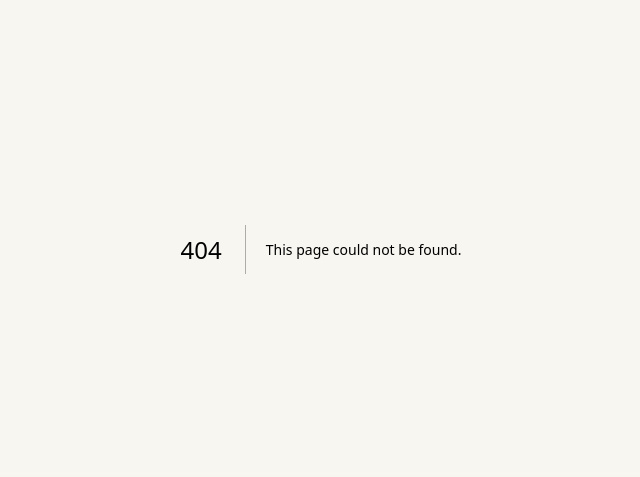
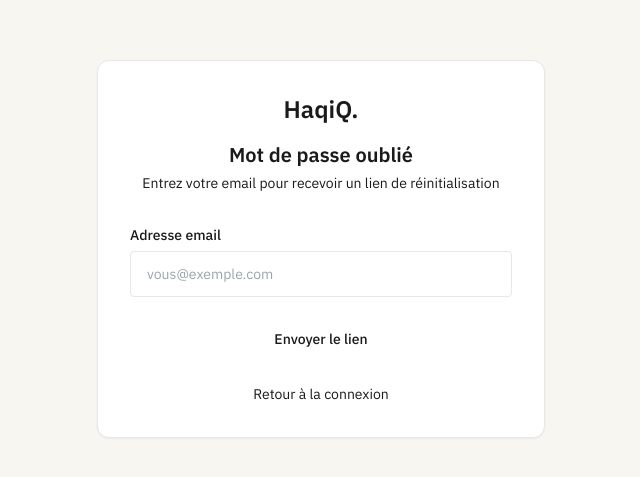
Before and after one commit to YoussefBENNANI7/haqiq-app, a Next.js app: page /reset-password in a window 1280 px wide. Before the commit this address had no page. Shown: the part 151-628 px from the top of the page, without its empty margins (319-959 px from the left). Built offline with nearby package versions, Linux system fonts and the light colour scheme; a web font is replaced by a local one.

Commit message:
feat: add password reset flow

```diff
--- a/app/login/page.tsx
+++ b/app/login/page.tsx
@@ -1,22 +1,7 @@
-import { redirect } from 'next/navigation'
-import Navbar from '@/components/Navbar'
 import AuthForm from '@/components/AuthForm'
-import LegalDisclaimer from '@/components/LegalDisclaimer'
-import { createServerSupabaseClient } from '@/lib/supabase-server'
 
 export const metadata = { title: 'Connexion — HaqiQ' }
 
-export default async function LoginPage() {
-  const supabase = createServerSupabaseClient()
-  const { data: { user } } = await supabase.auth.getUser()
-  if (user) redirect('/chat')
-  return (
-    <div className="flex flex-col min-h-screen">
-      <Navbar />
-      <main className="flex-1 flex items-center justify-center px-6 py-16">
-        <div className="w-full"><AuthForm mode="login" /></div>
-      </main>
-      <LegalDisclaimer />
-    </div>
-  )
+export default function LoginPage() {
+  return <AuthForm mode="login" />
 }
--- /dev/null
+++ b/app/reset-password/page.tsx
@@ -0,0 +1,83 @@
+'use client'
+
+import { useState, FormEvent } from 'react'
+import Link from 'next/link'
+import { createClient } from '@/lib/supabase'
+
+export default function ResetPasswordPage() {
+  const [email, setEmail] = useState('')
+  const [loading, setLoading] = useState(false)
+  const [sent, setSent] = useState(false)
+  const [error, setError] = useState('')
+
+  async function handleSubmit(e: FormEvent) {
+    e.preventDefault()
+    setLoading(true)
+    setError('')
+
+    const supabase = createClient()
+    const { error } = await supabase.auth.resetPasswordForEmail(email, {
+      redirectTo: `${window.location.origin}/update-password`,
+    })
+
+    if (error) {
+      setError('Erreur lors de l\'envoi. Vérifiez votre adresse email.')
+    } else {
+      setSent(true)
+    }
+    setLoading(false)
+  }
+
+  return (
+    <div className="min-h-screen bg-cream flex items-center justify-center px-4">
+      <div className="bg-white rounded-xl shadow-sm border border-ink/10 w-full max-w-md p-8">
+        <div className="mb-8 text-center">
+          <Link href="/" className="font-playfair text-2xl font-bold text-forest">HaqiQ.</Link>
+          <h1 className="font-playfair text-xl font-bold text-ink mt-4 mb-1">Mot de passe oublié</h1>
+          <p className="font-ibm text-sm text-ink/60">
+            Entrez votre email pour recevoir un lien de réinitialisation
+          </p>
+        </div>
+
+        {sent ? (
+          <div className="text-center">
+            <div className="w-16 h-16 bg-forest/10 rounded-full flex items-center justify-center mx-auto mb-4">
+              <span className="text-2xl">📧</span>
+            </div>
+            <p className="font-ibm text-sm text-ink/70 mb-6">
+              Un email a été envoyé à <strong>{email}</strong>. Cliquez sur le lien pour réinitialiser votre mot de passe.
+            </p>
+            <Link href="/login" className="font-ibm text-sm text-forest hover:underline">
+              Retour à la connexion
+            </Link>
+          </div>
+        ) : (
+          <form onSubmit={handleSubmit} className="space-y-5">
+            <div>
+              <label className="font-ibm text-sm font-medium text-ink/80 block mb-1.5">
+                Adresse email
+              </label>
+              <input type="email" value={email} onChange={e => setEmail(e.target.value)}
+                required placeholder="vous@exemple.com"
+                className="w-full font-ibm text-sm px-4 py-3 border border-ink/20 rounded focus:outline-none focus:border-forest focus:ring-1 focus:ring-forest bg-cream/50 placeholder:text-ink/30 transition-colors" />
+            </div>
+            {error && (
+              <div className="bg-red-50 border border-red-200 rounded px-4 py-3">
+                <p className="font-ibm text-sm text-red-700">{error}</p>
+              </div>
+            )}
+            <button type="submit" disabled={loading}
+              className="w-full font-ibm text-sm font-medium py-3 px-6 bg-forest text-cream rounded hover:bg-forest/90 disabled:opacity-60 disabled:cursor-not-allowed transition-colors">
+              {loading ? 'Envoi…' : 'Envoyer le lien'}
+            </button>
+            <div className="text-center">
+              <Link href="/login" className="font-ibm text-sm text-ink/60 hover:text-ink transition-colors">
+                Retour à la connexion
+              </Link>
+            </div>
+          </form>
+        )}
+      </div>
+    </div>
+  )
+}
--- /dev/null
+++ b/app/update-password/page.tsx
@@ -0,0 +1,84 @@
+'use client'
+
+import { useState, FormEvent, useEffect } from 'react'
+import { useRouter } from 'next/navigation'
+import Link from 'next/link'
+import { createClient } from '@/lib/supabase'
+
+export default function UpdatePasswordPage() {
+  const [password, setPassword] = useState('')
+  const [confirm, setConfirm] = useState('')
+  const [loading, setLoading] = useState(false)
+  const [error, setError] = useState('')
+  const [done, setDone] = useState(false)
+  const router = useRouter()
+
+  useEffect(() => {
+    const supabase = createClient()
+    supabase.auth.onAuthStateChange((event) => {
+      if (event === 'PASSWORD_RECOVERY') setDone(false)
+    })
+  }, [])
+
+  async function handleSubmit(e: FormEvent) {
+    e.preventDefault()
+    if (password !== confirm) { setError('Les mots de passe ne correspondent pas.'); return }
+    if (password.length < 6) { setError('Minimum 6 caractères.'); return }
+    setLoading(true)
+    setError('')
+    const supabase = createClient()
+    const { error } = await supabase.auth.updateUser({ password })
+    if (error) {
+      setError('Erreur lors de la mise à jour. Réessayez.')
+    } else {
+      setDone(true)
+      setTimeout(() => router.push('/chat'), 2000)
+    }
+    setLoading(false)
+  }
+
+  return (
+    <div className="min-h-screen bg-cream flex items-center justify-center px-4">
+      <div className="bg-white rounded-xl shadow-sm border border-ink/10 w-full max-w-md p-8">
+        <div className="mb-8 text-center">
+          <Link href="/" className="font-playfair text-2xl font-bold text-forest">HaqiQ.</Link>
+          <h1 className="font-playfair text-xl font-bold text-ink mt-4 mb-1">Nouveau mot de passe</h1>
+          <p className="font-ibm text-sm text-ink/60">Choisissez un nouveau mot de passe sécurisé</p>
+        </div>
+
+        {done ? (
+          <div className="text-center">
+            <div className="w-16 h-16 bg-forest/10 rounded-full flex items-center justify-center mx-auto mb-4">
+              <span className="text-2xl">✅</span>
+            </div>
+            <p className="font-ibm text-sm text-ink/70">Mot de passe mis à jour. Redirection…</p>
+          </div>
+        ) : (
+          <form onSubmit={handleSubmit} className="space-y-5">
+            <div>
+              <label className="font-ibm text-sm font-medium text-ink/80 block mb-1.5">Nouveau mot de passe</label>
+              <input type="password" value={password} onChange={e => setPassword(e.target.value)}
+                required minLength={6} placeholder="••••••••"
+                className="w-full font-ibm text-sm px-4 py-3 border border-ink/20 rounded focus:outline-none focus:border-forest focus:ring-1 focus:ring-forest bg-cream/50 placeholder:text-ink/30 transition-colors" />
+            </div>
+            <div>
+              <label className="font-ibm text-sm font-medium text-ink/80 block mb-1.5">Confirmer le mot de passe</label>
+              <input type="password" value={confirm} onChange={e => setConfirm(e.target.value)}
+                required minLength={6} placeholder="••••••••"
+                className="w-full font-ibm text-sm px-4 py-3 border border-ink/20 rounded focus:outline-none focus:border-forest focus:ring-1 focus:ring-forest bg-cream/50 placeholder:text-ink/30 transition-colors" />
+            </div>
+            {error && (
+              <div className="bg-red-50 border border-red-200 rounded px-4 py-3">
+                <p className="font-ibm text-sm text-red-700">{error}</p>
+              </div>
+            )}
+            <button type="submit" disabled={loading}
+              className="w-full font-ibm text-sm font-medium py-3 px-6 bg-forest text-cream rounded hover:bg-forest/90 disabled:opacity-60 disabled:cursor-not-allowed transition-colors">
+              {loading ? 'Mise à jour…' : 'Mettre à jour'}
+            </button>
+          </form>
+        )}
+      </div>
+    </div>
+  )
+}
```
